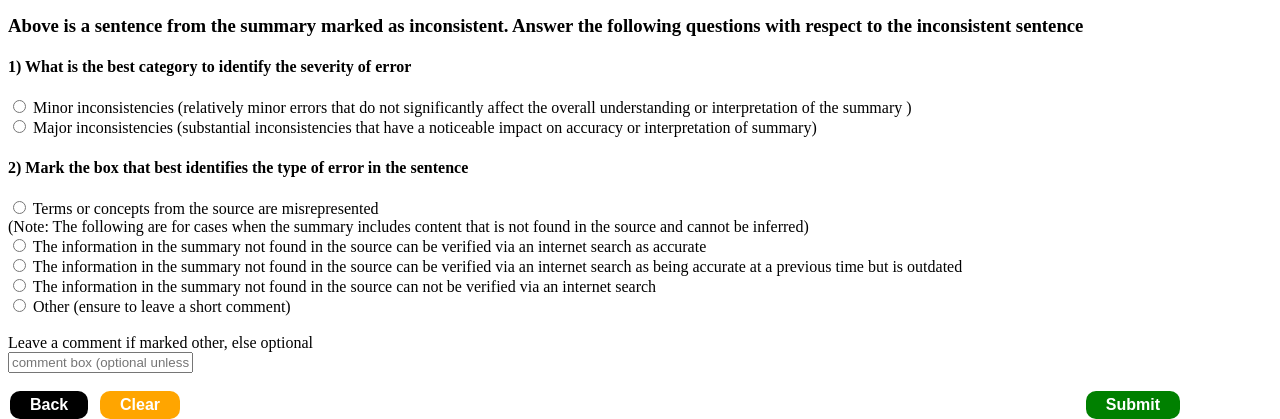
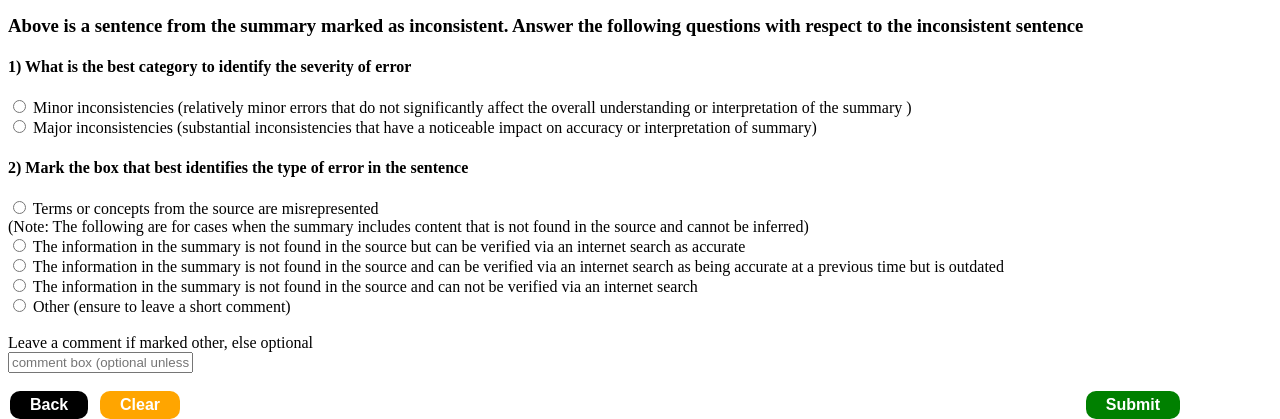
Before and after one commit to sanjanaramprasad/llm_summary_annotation, a Flask app: template templates/annotate_categories.html in a window 1280 px wide. Shown: the part 622-1041 px from the top of the page. Run offline with Flask 3, Linux system fonts and the light colour scheme; the template is opened without the code that fills it, so the values that code supplies are empty; parts of the project's set-up code (start-up, migrations or seed data) failed here and were passed over.

Commit message:
error categories

```diff
--- a/templates/annotate_categories.html
+++ b/templates/annotate_categories.html
@@ -153,9 +153,9 @@
         <input type="radio" name = "error_type" value = "intrinsic"> Terms or concepts from the source are misrepresented </input> <br>
 
         (Note: The following are for cases when the summary includes content that is not found in the source and cannot be inferred) <br>
-        <input type="radio" name = "error_type" value = "extrinsic_factual" required> The information in the summary not found in the source can be verified via an internet search as accurate  </input> <br>
-        <input type="radio" name = "error_type" value = "extrinsic_factual_outdated" required> The information in the summary not found in the source  can be verified via an internet search as being accurate at a previous time but is outdated  </input> <br>
-        <input type="radio" name = "error_type" value = "extrinsic_nonfactual" required> The information in the summary not found in the source  can not be verified via an internet search </input> <br>
+        <input type="radio" name = "error_type" value = "extrinsic_factual" required> The information in the summary is not found in the source but can be verified via an internet search as accurate  </input> <br>
+        <input type="radio" name = "error_type" value = "extrinsic_factual_outdated" required> The information in the summary is not found in the source and can be verified via an internet search as being accurate at a previous time but is outdated  </input> <br>
+        <input type="radio" name = "error_type" value = "extrinsic_nonfactual" required> The information in the summary is not found in the source and can not be verified via an internet search </input> <br>
         <input type="radio" name = "error_type" value = "other" required> Other (ensure to leave a short comment) </input> <br><br>
 
         Leave a comment if marked other, else optional <br>
```
